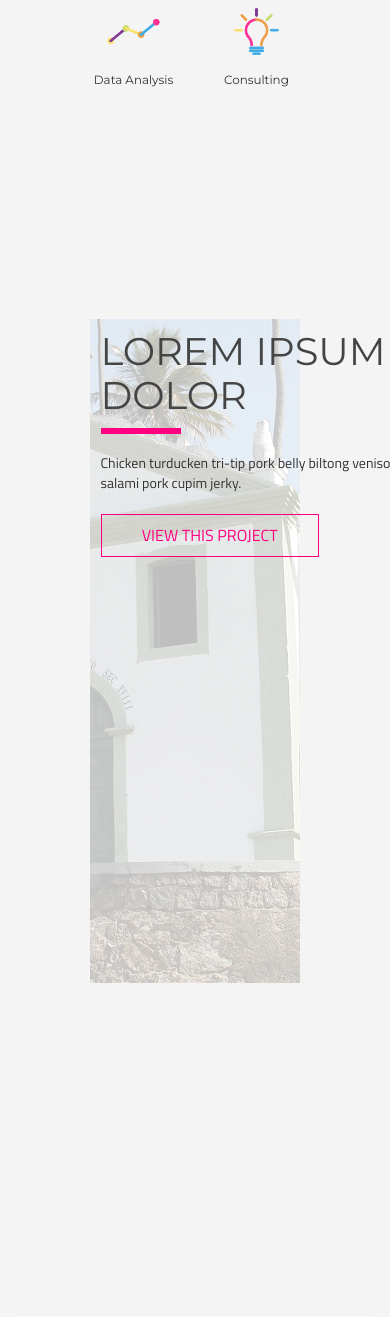
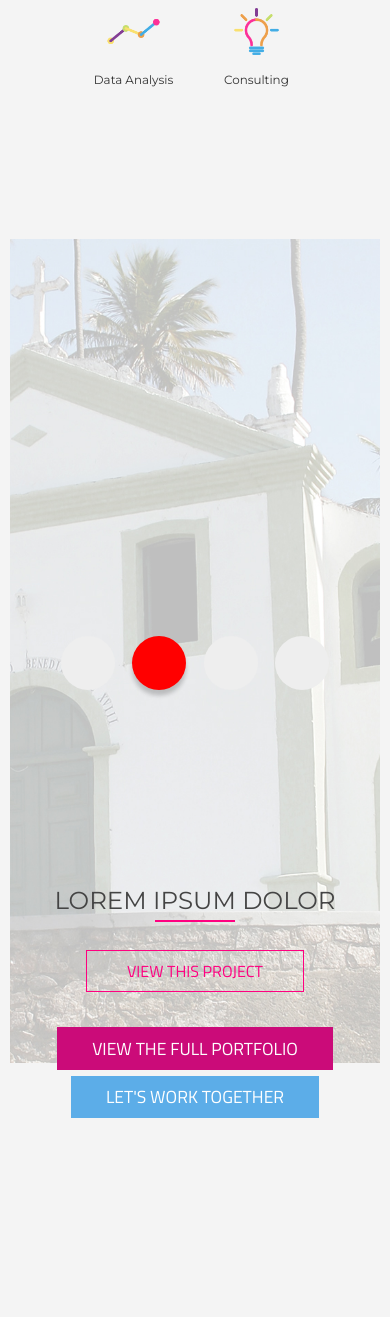
Before and after one commit to vcburnett/vcb2018, a PHP site: page / in a window 390 px wide. Shown: the part 1807-3124 px from the top of the page. Run offline with PHP 8.4, Linux system fonts and the light colour scheme; some libraries are stand-ins or nearby versions.

Commit message:
Multiple updates and query

```diff
--- a/assets/js/scripts.js
+++ b/assets/js/scripts.js
@@ -14,10 +14,15 @@ $( document ).ready(function() {
 	var aboutWrapper = $("#about-image-wrapper");
 	var aboutContentWrapper = $("#about-wrapper");
 
+	var secPortfolio = $("#hp-portfolio");
+	var hpSlider = $("#hp-slider");
+	var hpSliderPagination = $("#slider-pagination");
+	var hpSliderContent = $(".slide-info");
+
 	var secContact = $("#hp-contact");
 	var contactWrapper = $("#contact-wrapper");
 
-	var secIntroH, introWrapperH, secServicesH, servicesWrapperH, secAboutH, aboutWrapperH, aboutContentWrapperH, secContactH, contactWrapperH;
+	var secIntroH, introWrapperH, secServicesH, servicesWrapperH, secAboutH, aboutWrapperH, aboutContentWrapperH, hpSliderH, hpSliderPaginationH, hpSliderContentH, secContactH, contactWrapperH;
 
 	function updateElements() {
 
@@ -42,7 +47,7 @@ $( document ).ready(function() {
 		}
 		/* About */
 		secAboutH = secAbout.outerHeight();
-		aboutWrapperH = aboutWrapper.outerHeight(true);
+		aboutWrapperH = aboutWrapper.outerHeight();
 		aboutDelta = secAboutH - aboutWrapperH;
 		if (aboutDelta > 160) {
 			secAbout.css("padding-top", aboutDelta/2 + "px");
@@ -52,6 +57,15 @@ $( document ).ready(function() {
 		aboutContentWrapperH = aboutContentWrapper.outerHeight();
 		aboutWrapDelta = aboutWrapperH - aboutContentWrapperH;
 		aboutContentWrapper.css("padding-top", aboutWrapDelta/2 + "px");
+
+		/* Portfolio */
+		hpSliderH = hpSlider.outerHeight();
+		hpSliderPaginationH = hpSliderPagination.outerHeight();
+		hpSliderContentH = hpSliderContent.outerHeight();
+		deltaPagination = (hpSliderH - hpSliderPaginationH) / 2 + "px";
+		deltaSliderContent = (hpSliderH - hpSliderContentH) / 2 +"px";
+		hpSliderPagination.css("margin-top", deltaPagination);
+		hpSliderContent.css("margin-top", deltaSliderContent);
 
 		/* Contact */
 		secContactH = secContact.outerHeight();
@@ -73,6 +87,40 @@ $( document ).ready(function() {
 	$(window).on('scroll', function() {
 	    var yScroll = window.pageYOffset;
 	    var scrollTrigger = 75;	// set to whatever you want it to be
+
+	    var posIntro = secIntro.offset().top;
+	    var posServices = secServices.offset().top;
+	    var posPortfolio = secPortfolio.offset().top;
+	    var posAbout = secAbout.offset().top;
+	    var posContact = secContact.offset().top;
+
+	    var navA = $("nav a");
+	    var navServices = $("#navServices");
+	    var navPortfolio = $("#navPortfolio");
+	    var navAbout = $("#navAbout");
+	    var navContact = $("#navContact");
+
+	    console.log("Intro offset : " + posIntro);
+	    console.log("Services offset : " + posServices);
+	    console.log("Portfolio offset : " + posPortfolio);
+	    console.log("About offset : " + posAbout);
+	    console.log("Contact offset : " + posContact);
+
+		if ( yScroll >= posIntro && yScroll < posServices) {
+			navA.removeClass("navSelected");
+		} else if ( yScroll >= posServices && yScroll < posPortfolio) {
+			navA.removeClass("navSelected");
+			navServices.addClass("navSelected");
+		} else if ( yScroll >= posPortfolio && yScroll < posAbout) {
+			navA.removeClass("navSelected");
+			navPortfolio.addClass("navSelected");
+		} else if ( yScroll >= posAbout && yScroll < posContact) {
+			navA.removeClass("navSelected");
+			navAbout.addClass("navSelected");
+		} else if ( yScroll >= posContact) {
+			navA.removeClass("navSelected");
+			navContact.addClass("navSelected");
+		}
 
 	    console.log("yScroll = " + yScroll);
 
--- a/index.php
+++ b/index.php
@@ -3,7 +3,7 @@
 <head>
 <meta charset="UTF-8">
 <meta content="width=device-width, initial-scale=1.0, maximum-scale=1" name="viewport" />
-<title>TITLE</title>
+<title>Victor Burnett</title>
 <link rel="shortcut icon" href="assets/images/favicon.png"/>
 
 <link rel="stylesheet" href="style.css">
@@ -16,10 +16,10 @@
 	<header>
 		<div class="wrapper-full">
 			<nav>
-				<a href="#hp-services" class="scroll">What I Do</a>
-				<a href="#hp-portfolio" class="scroll">Portfolio</a>
-				<a href="#hp-about" class="scroll">About Me</a>
-				<a href="#hp-contact" class="scroll">Say Hello</a>
+				<a href="#hp-services" id="navServices" class="scroll">What I Do</a>
+				<a href="#hp-portfolio" id="navPortfolio" class="scroll">Portfolio</a>
+				<a href="#hp-about" id="navAbout" class="scroll">About Me</a>
+				<a href="#hp-contact" id="navContact" class="scroll">Say Hello</a>
 			</nav>
 			<div id="vcb-header-logo">
 				<a href="index.php#hp-intro" class="scroll"><img src="assets/images/vcb-logo-lines.svg" alt="Victor Burnett"></a>
@@ -55,7 +55,7 @@
 				<div class="content-text">
 					<h1>What I Do</h1>
 					<p>I am an Art Director at Konversion, where I get to work with some really cool clients. On my role, I work with UX and UI design as well as marketing strategy.</p>
-					<p>In a good part of my free time, I develop some projects with some friends and work with freelancing, developing and enjoying other fields that are passions of mine: branding, design & illustration, photography, web development and marketing & advertising.</p>
+					<p>In a good part of my free time, I develop some projects with some friends and work with freelancing, developing and enjoying other fields that are passions of mine: branding, design &amp; illustration, photography, web development and marketing &amp; advertising.</p>
 				</div>
 			</div>
 			<div class="content-full-width">
@@ -127,9 +127,9 @@
 
 	<section id="hp-portfolio">
 		<div id="hp-slider">
-			<div class="slider-pagination">
+			<div id="slider-pagination">
 				<a href="javascript:void(0);" alt="name of client"></a>
-				<a href="javascript:void(0);" alt="name of client"></a>
+				<a href="javascript:void(0);" alt="name of client" class="port-link-selected"></a>
 				<a href="javascript:void(0);" alt="name of client"></a>
 				<a href="javascript:void(0);" alt="name of client"></a>
 			</div>
@@ -142,6 +142,9 @@
 					</div>
 				</div>
 			</div>
+		</div>
+		<div class="port-actions">
+			<a href="javascript:void(0);" class="cta-red">View the full portfolio</a><br><a href="javascript:void(0);" class="cta-blue">Let's work together</a>
 		</div>
 	</section>
 
--- a/style.css
+++ b/style.css
@@ -90,11 +90,39 @@ a {
 	transition: .3s;
 }
 	a:hover {
-		color: #d39b4a;
+		color: #5cade8;
 	}
 p {
 	margin-bottom: .35em;
 }
+
+.cta-blue, .cta-red {
+	font-size: 1.25em;
+	line-height: 1.15em;
+	color: #fff;
+	text-transform: uppercase;
+	text-decoration: none;
+	padding: .65em 2em;
+	margin: .15em auto;
+	display: inline-block;
+	background-color: #5cade8;
+	vertical-align: middle;
+}
+.cta-red {
+	font-size: 1.5em;
+	line-height: 1.15em;
+	background-color: #cb0b79;
+}
+	.cta-blue:hover {
+		color: #fff;
+		background-color: #3b729a;
+		text-shadow: 0 2px 3px rgba(0,0,0,.2);
+	}
+	.cta-red:hover {
+		color: #fff;
+		background-color: #9a0058;
+		text-shadow: 0 2px 3px rgba(0,0,0,.2);
+	}
 
 /* -- General CSS -- */
 .wrapper-1024 {
@@ -131,12 +159,18 @@ header {
 		nav a {
 			color: #666;
 			text-decoration: none;
-			margin: 0 0 0 1.75em;
+			margin: 0 .25em;
+			padding: .25em .75em;
+			border-radius: 3px;
 		}
 			nav a:hover {
 			}
 			nav a:before {
 				content: "+  ";
+			}
+			nav a.navSelected {
+				color: #fff;
+				background-color: #83a9c4;
 			}
 
 section {
@@ -305,11 +339,36 @@ section#hp-services {
 		height: calc(100vh - 180px);
 		display: block;
 		margin: 90px auto 0;
+		position: relative;
 	}
 		#slider-pagination {
 			position: absolute;
 			left: 0;
 		}
+			#slider-pagination a {
+				width: 66px;
+				height: 66px;
+				display: block;
+				border-radius: 50%;
+				background: no-repeat center center;
+				background-size: cover;
+				margin: .5em 0 .5em 2em;
+				background-color: #eee;
+				position: relative;
+				-webkit-transition: .3s;
+				transition: .3s;
+			}
+				#slider-pagination a:hover {
+					top: -.2em;
+					box-shadow: 0 .2em 4px rgba(0,0,0,.14);
+				}
+				#slider-pagination a.port-link-selected, #slider-pagination a:hover.port-link-selected {
+					margin-left: .5em;
+					box-shadow: 0 .4em 4px rgba(0,0,0,.2);
+					top: 0;
+					cursor: default;
+					background-color: red;
+				}
 		#slide-content {
 			width: 100%;
 			height: 100%;
@@ -329,7 +388,6 @@ section#hp-services {
 					text-align: left;
 					padding: 5% 7% 5% 5%;
 					box-sizing: content-box;
-					border-radius: 1em 0 0 1em;
 				}
 					.slide-info h1 {
 						font-size: 2.75em;
@@ -354,6 +412,16 @@ section#hp-services {
 							background-color: #ff0080;
 							color: #fff;
 						}
+	.port-actions {
+		width: 100%;
+		text-align: center;
+		position: relative;
+		z-index: 10;
+		margin-top: -2.25em;
+	}
+		.port-actions a {
+			display: inline-block;
+		}
 
 /* About */
 section#hp-about {
@@ -639,6 +707,12 @@ footer {
 		font-size: 3.2em;
 		line-height: 1em;
 	}
+
+	#hp-slider {
+		width: calc(100% - 100px);
+		height: calc(100vh - 100px);
+		margin: 50px auto 0;
+	}
 }
 
 @media screen and (max-width: 767px) {
@@ -655,6 +729,12 @@ footer {
 }
 
 @media screen and (max-width: 640px) {
+
+	.cta-red, .cta-blue {
+		font-size: 1.25em;
+		line-height: 1.15em;
+	}
+
 	#intro-title {
 		margin-right: 150px;
 	}
@@ -682,6 +762,51 @@ footer {
 	}
 	#about-content {
 		display: none;
+	}
+
+	#hp-slider {
+		width: calc(100% - 20px);
+		height: calc(100vh - 20px);
+		margin: 10px auto 0;
+	}
+		#slide-content {
+		}
+			.slide {
+				text-align: center;
+			}
+				.slide-info {
+					width: 100%;
+					text-align: center;
+					padding: 5%;
+					box-sizing: border-box;
+					bottom: 3.75em;
+					position: absolute;
+					left: 0;
+				}
+					.slide-info h1 {
+						font-size: 1.75em;
+						line-height: 1.15em;
+					}
+					.slide-info h1:after {
+						margin: .25em auto .5em;
+						height: 2px;
+					}
+					.slide-info p {
+						display: none;
+					}
+		#slider-pagination {
+			width: 100%;
+			text-align: center;
+		}
+			#slider-pagination a {
+				width: 54px;
+				height: 54px;
+				display: inline-block;
+				margin: 2em .5em 0 .5em;
+				position: relative;
+			}
+	.port-actions {
+		margin-top: -2.75em;
 	}
 }
 
```
